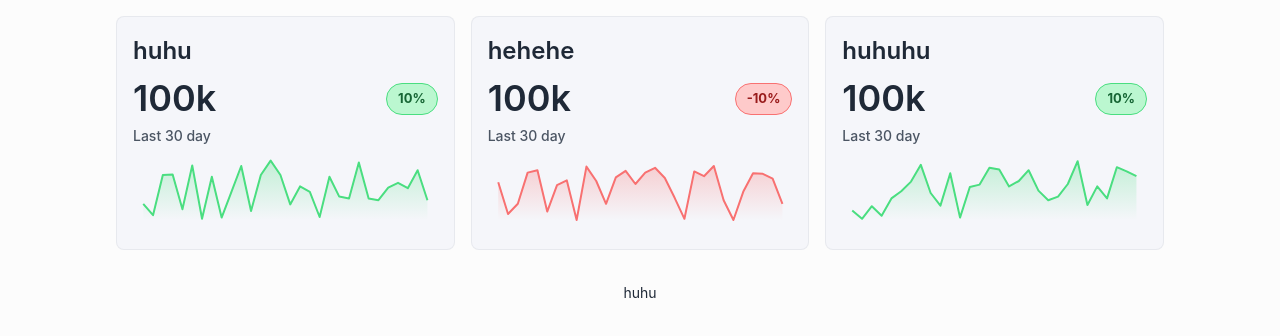
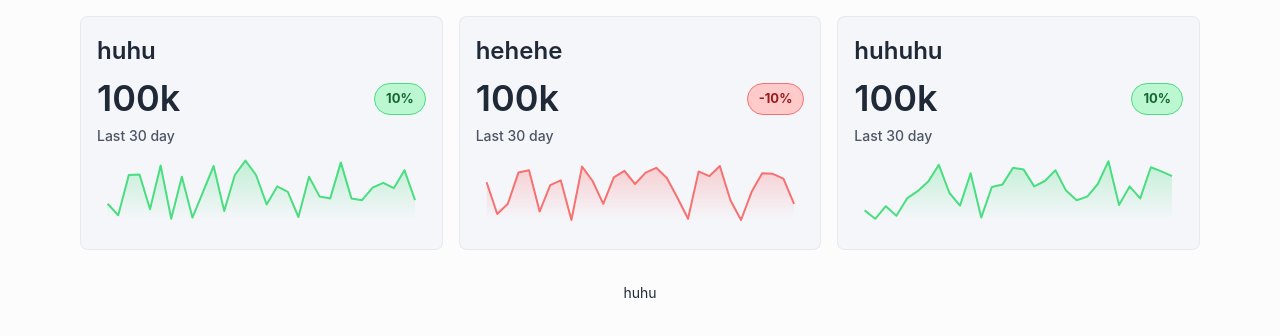
Before and after one commit to DucChanHUST/web-demo-it4930, a React (Create React App) app: page / in a window 1280 px wide. Shown: the top 336 px of the page. Built offline with nearby package versions, Linux system fonts and the light colour scheme.

Commit message:
change paddingX

```diff
--- a/src/App.jsx
+++ b/src/App.jsx
@@ -7,7 +7,7 @@ import { Grid2, Stack } from "@mui/material";
 
 const App = () => {
   return (
-    <Stack spacing={2} className="center-root" sx={{ paddingX: "100px" }}>
+    <Stack spacing={2} className="center-root" sx={{ paddingX: "5%" }}>
       <Grid2
         xs={12}
         style={{
```
